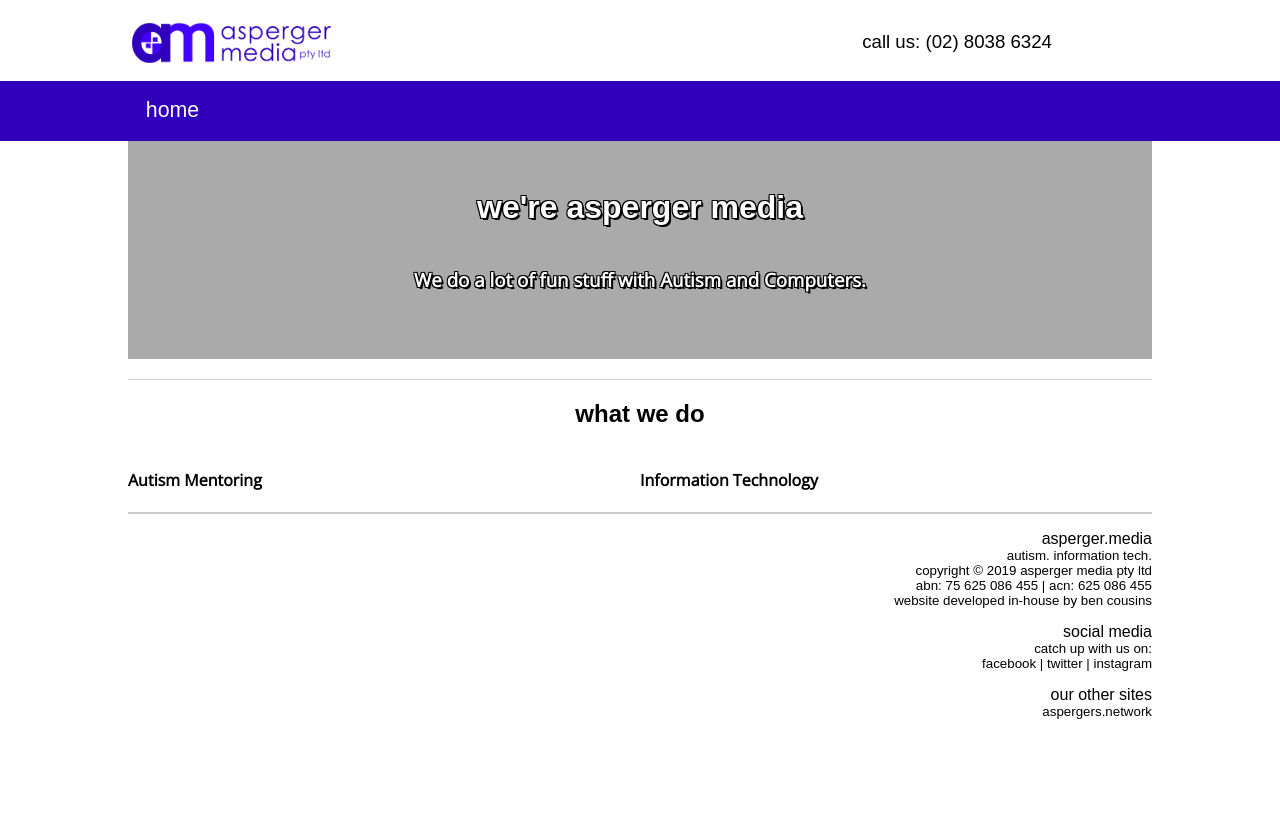
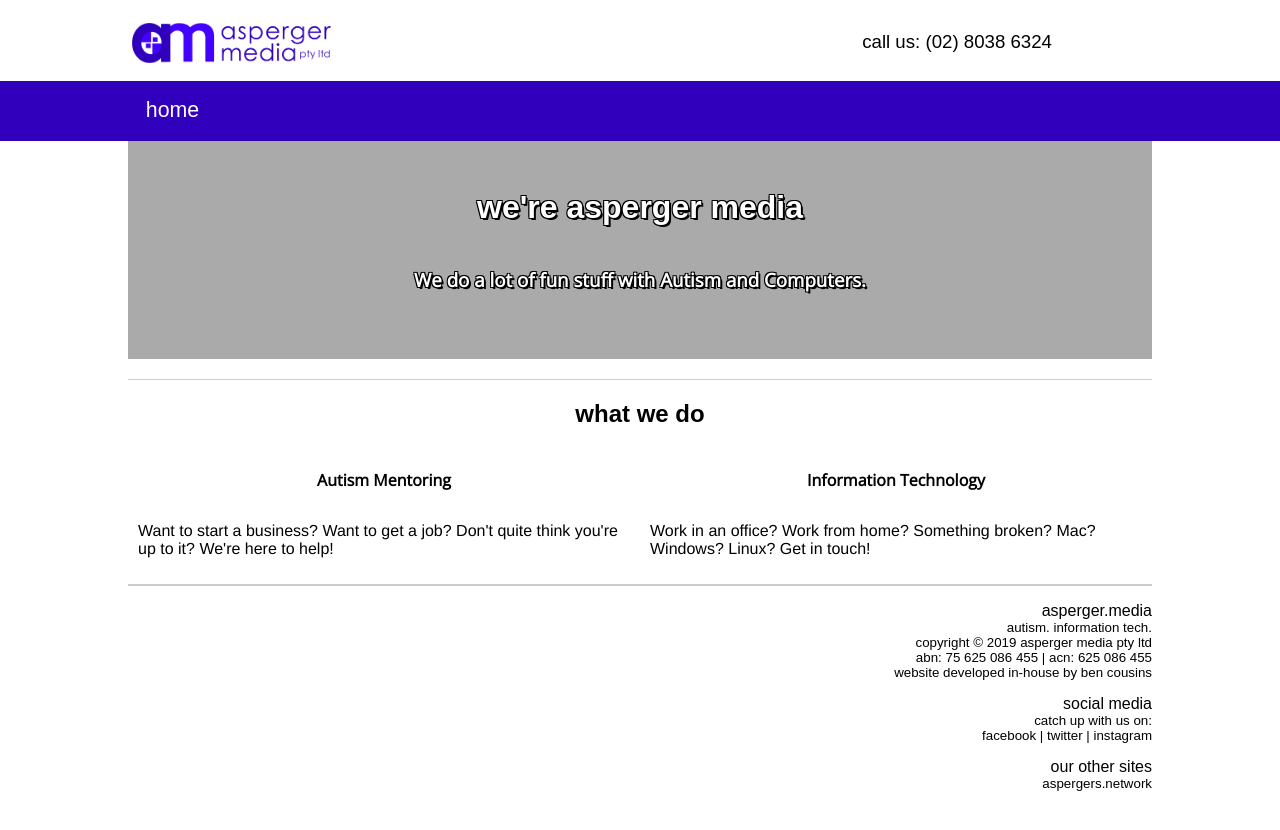
Before and after one commit to aspergermedia/aspergermedia.github.io, a Jekyll site: the page built from index.html, in a window 1280 px wide. Shown: the top 830 px of the page. Built offline with Jekyll 4.4.1, drawn with Linux system fonts in a browser that asks for light colours; some web fonts are replaced.

Commit message:
Service thing

```diff
--- a/index.html
+++ b/index.html
@@ -11,9 +11,15 @@ title: Asperger Media | Autistic. Information Tech.
     <h2>what we do</h2>
     <div class="half">
         <h4>Autism Mentoring</h4>
+        <p>
+            Want to start a business? Want to get a job? Don't quite think you're up to it? We're here to help!
+        </p>
     </div>
     <div class="half">
         <h4>Information Technology</h4>
+        <p>
+            Work in an office? Work from home? Something broken? Mac? Windows? Linux? Get in touch!
+        </p>
     </div>
     <br style="clear:both;">
 </div>
--- a/static/css/aspergermedia.css
+++ b/static/css/aspergermedia.css
@@ -173,6 +173,12 @@
 
 .half h4{
     font-family: 'open sans', sans-serif;
+    text-align:center;
+}
+
+.half p{
+    padding:10px;
+    font-family: Helvetica, sans-serif;
 }
 
 /*
```
